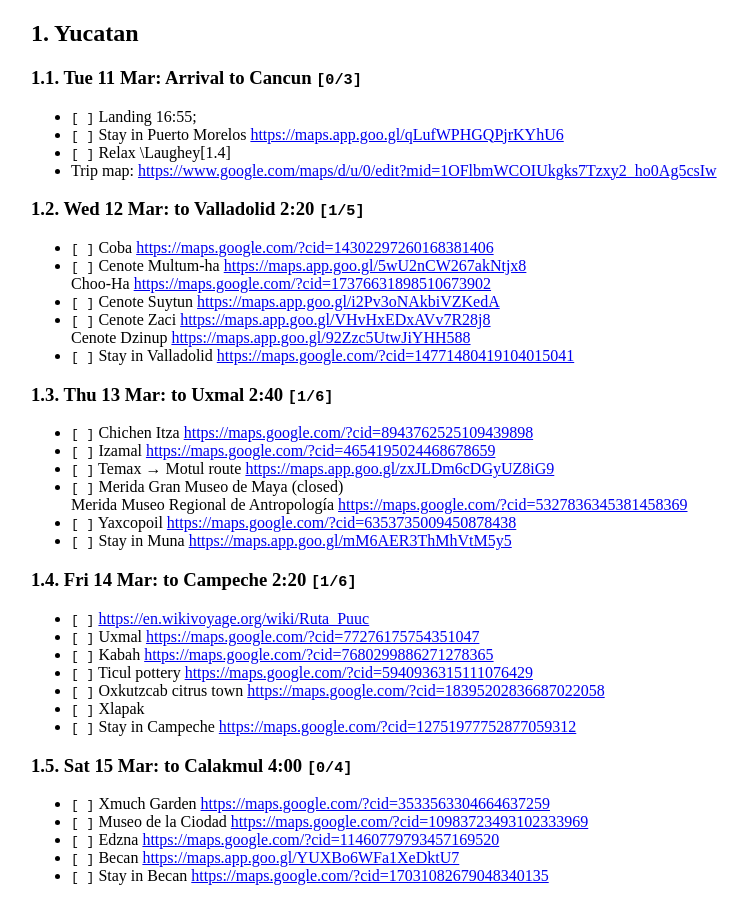
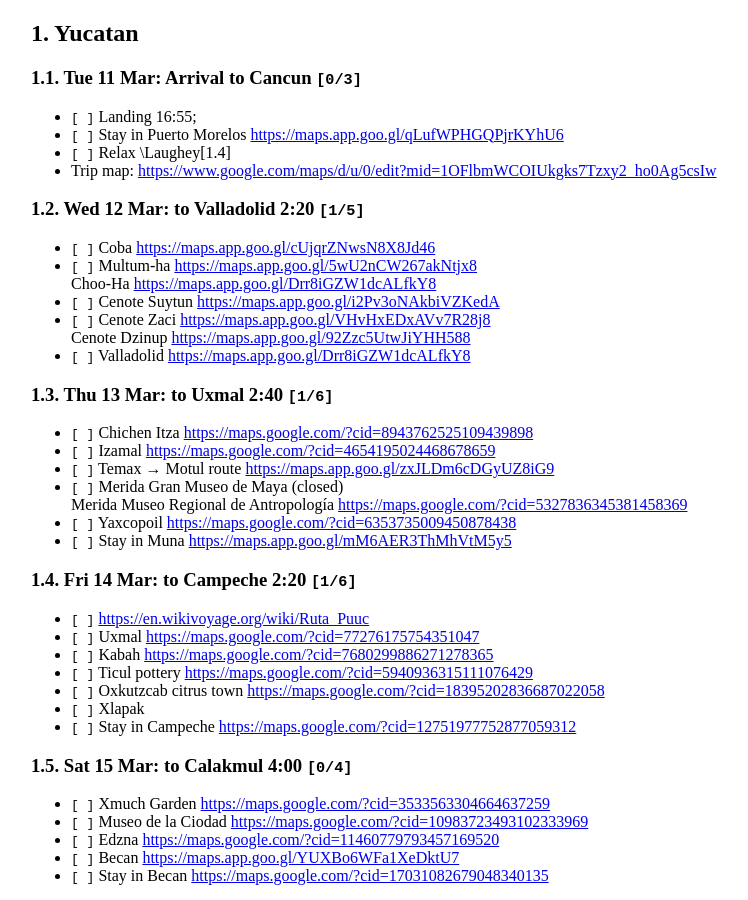
Before and after one commit to ssharoff/ssharoff.github.io, a Jekyll site: the page travel/mexico-plans.html, which Jekyll copies as it is, in a window 1280 px wide and 900 px high. Shown: the whole window, without its empty margins (129-877 px from the left). Built offline with Jekyll 4.4.1, drawn with Linux system fonts in a browser that asks for light colours; some of the changed text lies outside the part shown.

Commit message:
coba and cenotes nearby

```diff
--- a/travel/mexico-plans.html
+++ b/travel/mexico-plans.html
@@ -3,7 +3,7 @@
 "http://www.w3.org/TR/xhtml1/DTD/xhtml1-strict.dtd">
 <html xmlns="http://www.w3.org/1999/xhtml" lang="en" xml:lang="en">
 <head>
-<!-- 2025-02-22 Sat 11:02 -->
+<!-- 2025-02-22 Sat 11:50 -->
 <meta http-equiv="Content-Type" content="text/html;charset=utf-8" />
 <meta name="viewport" content="width=device-width, initial-scale=1" />
 <title>&lrm;</title>
@@ -228,12 +228,12 @@
 <body>
 <div id="content" class="content">
 
-<div id="outline-container-org17baeed" class="outline-2">
-<h2 id="org17baeed"><span class="section-number-2">1.</span> Yucatan</h2>
+<div id="outline-container-org3b4b71b" class="outline-2">
+<h2 id="org3b4b71b"><span class="section-number-2">1.</span> Yucatan</h2>
 <div class="outline-text-2" id="text-1">
 </div>
-<div id="outline-container-org1578411" class="outline-3">
-<h3 id="org1578411"><span class="section-number-3">1.1.</span> Tue 11 Mar: Arrival to Cancun <code>[0/3]</code></h3>
+<div id="outline-container-org094a721" class="outline-3">
+<h3 id="org094a721"><span class="section-number-3">1.1.</span> Tue 11 Mar: Arrival to Cancun <code>[0/3]</code></h3>
 <div class="outline-text-3" id="text-1-1">
 <ul class="org-ul">
 <li class="off"><code>[&#xa0;]</code> Landing 16:55;</li>
@@ -244,23 +244,23 @@
 </div>
 </div>
 
-<div id="outline-container-orgbee09a2" class="outline-3">
-<h3 id="orgbee09a2"><span class="section-number-3">1.2.</span> Wed 12 Mar: to Valladolid 2:20 <code>[1/5]</code></h3>
+<div id="outline-container-org0931a24" class="outline-3">
+<h3 id="org0931a24"><span class="section-number-3">1.2.</span> Wed 12 Mar: to Valladolid 2:20 <code>[1/5]</code></h3>
 <div class="outline-text-3" id="text-1-2">
 <ul class="org-ul">
-<li class="off"><code>[&#xa0;]</code> Coba <a href="https://maps.google.com/?cid=14302297260168381406">https://maps.google.com/?cid=14302297260168381406</a></li>
-<li class="off"><code>[&#xa0;]</code> Cenote Multum-ha <a href="https://maps.app.goo.gl/5wU2nCW267akNtjx8">https://maps.app.goo.gl/5wU2nCW267akNtjx8</a> <br />
-Choo-Ha <a href="https://maps.google.com/?cid=17376631898510673902">https://maps.google.com/?cid=17376631898510673902</a></li>
+<li class="off"><code>[&#xa0;]</code> Coba <a href="https://maps.app.goo.gl/cUjqrZNwsN8X8Jd46">https://maps.app.goo.gl/cUjqrZNwsN8X8Jd46</a></li>
+<li class="off"><code>[&#xa0;]</code> Multum-ha <a href="https://maps.app.goo.gl/5wU2nCW267akNtjx8">https://maps.app.goo.gl/5wU2nCW267akNtjx8</a> <br />
+Choo-Ha <a href="https://maps.app.goo.gl/Drr8iGZW1dcALfkY8">https://maps.app.goo.gl/Drr8iGZW1dcALfkY8</a></li>
 <li class="off"><code>[&#xa0;]</code> Cenote Suytun <a href="https://maps.app.goo.gl/i2Pv3oNAkbiVZKedA">https://maps.app.goo.gl/i2Pv3oNAkbiVZKedA</a></li>
 <li class="off"><code>[&#xa0;]</code> Cenote Zaci <a href="https://maps.app.goo.gl/VHvHxEDxAVv7R28j8">https://maps.app.goo.gl/VHvHxEDxAVv7R28j8</a> <br />
 Cenote Dzinup <a href="https://maps.app.goo.gl/92Zzc5UtwJiYHH588">https://maps.app.goo.gl/92Zzc5UtwJiYHH588</a></li>
-<li class="off"><code>[&#xa0;]</code> Stay in Valladolid <a href="https://maps.google.com/?cid=14771480419104015041">https://maps.google.com/?cid=14771480419104015041</a></li>
+<li class="off"><code>[&#xa0;]</code> Valladolid <a href="https://maps.app.goo.gl/Drr8iGZW1dcALfkY8">https://maps.app.goo.gl/Drr8iGZW1dcALfkY8</a></li>
 </ul>
 </div>
 </div>
 
-<div id="outline-container-org8c9d459" class="outline-3">
-<h3 id="org8c9d459"><span class="section-number-3">1.3.</span> Thu 13 Mar: to Uxmal 2:40 <code>[1/6]</code></h3>
+<div id="outline-container-org666f1e0" class="outline-3">
+<h3 id="org666f1e0"><span class="section-number-3">1.3.</span> Thu 13 Mar: to Uxmal 2:40 <code>[1/6]</code></h3>
 <div class="outline-text-3" id="text-1-3">
 <ul class="org-ul">
 <li class="off"><code>[&#xa0;]</code> Chichen Itza <a href="https://maps.google.com/?cid=8943762525109439898">https://maps.google.com/?cid=8943762525109439898</a></li>
@@ -274,8 +274,8 @@ Merida Museo Regional de Antropología <a href="https://maps.google.com/?cid=532
 </div>
 </div>
 
-<div id="outline-container-org14a6e8f" class="outline-3">
-<h3 id="org14a6e8f"><span class="section-number-3">1.4.</span> Fri 14 Mar: to Campeche 2:20  <code>[1/6]</code></h3>
+<div id="outline-container-org61a084c" class="outline-3">
+<h3 id="org61a084c"><span class="section-number-3">1.4.</span> Fri 14 Mar: to Campeche 2:20  <code>[1/6]</code></h3>
 <div class="outline-text-3" id="text-1-4">
 <ul class="org-ul">
 <li class="off"><code>[&#xa0;]</code> <a href="https://en.wikivoyage.org/wiki/Ruta_Puuc">https://en.wikivoyage.org/wiki/Ruta_Puuc</a></li>
@@ -289,8 +289,8 @@ Merida Museo Regional de Antropología <a href="https://maps.google.com/?cid=532
 </div>
 </div>
 
-<div id="outline-container-org1dd4fb8" class="outline-3">
-<h3 id="org1dd4fb8"><span class="section-number-3">1.5.</span> Sat 15 Mar: to Calakmul 4:00 <code>[0/4]</code></h3>
+<div id="outline-container-org15eab65" class="outline-3">
+<h3 id="org15eab65"><span class="section-number-3">1.5.</span> Sat 15 Mar: to Calakmul 4:00 <code>[0/4]</code></h3>
 <div class="outline-text-3" id="text-1-5">
 <ul class="org-ul">
 <li class="off"><code>[&#xa0;]</code> Xmuch Garden <a href="https://maps.google.com/?cid=3533563304664637259">https://maps.google.com/?cid=3533563304664637259</a></li>
@@ -302,8 +302,8 @@ Merida Museo Regional de Antropología <a href="https://maps.google.com/?cid=532
 </div>
 </div>
 
-<div id="outline-container-orge81a3e6" class="outline-3">
-<h3 id="orge81a3e6"><span class="section-number-3">1.6.</span> Sun 16 Mar:  Calakmul <code>[0/3]</code></h3>
+<div id="outline-container-orgb1fad1d" class="outline-3">
+<h3 id="orgb1fad1d"><span class="section-number-3">1.6.</span> Sun 16 Mar:  Calakmul <code>[0/3]</code></h3>
 <div class="outline-text-3" id="text-1-6">
 <ul class="org-ul">
 <li class="off"><code>[&#xa0;]</code> Calakmul (6:30 to 11:30) at Colhuas exit take the turn off to the site <a href="https://maps.google.com/?cid=6883804212059906013">https://maps.google.com/?cid=6883804212059906013</a></li>
@@ -313,8 +313,8 @@ Merida Museo Regional de Antropología <a href="https://maps.google.com/?cid=532
 </div>
 </div>
 
-<div id="outline-container-orgdebc89c" class="outline-3">
-<h3 id="orgdebc89c"><span class="section-number-3">1.7.</span> Mon 17 Mar: to Mahahual 3:50 <code>[0/2]</code></h3>
+<div id="outline-container-org3b72d87" class="outline-3">
+<h3 id="org3b72d87"><span class="section-number-3">1.7.</span> Mon 17 Mar: to Mahahual 3:50 <code>[0/2]</code></h3>
 <div class="outline-text-3" id="text-1-7">
 <ul class="org-ul">
 <li class="off"><code>[&#xa0;]</code> Kohunlich <a href="https://maps.google.com/?cid=8572165254962446644">https://maps.google.com/?cid=8572165254962446644</a> or <br />
@@ -326,8 +326,8 @@ Dzibanché <a href="https://maps.google.com/?cid=576071547476253571">https://map
 </div>
 </div>
 
-<div id="outline-container-orgbb20825" class="outline-3">
-<h3 id="orgbb20825"><span class="section-number-3">1.8.</span> Tue 18 Mar: Mahahual <code>[0/2]</code></h3>
+<div id="outline-container-orgc95e0e0" class="outline-3">
+<h3 id="orgc95e0e0"><span class="section-number-3">1.8.</span> Tue 18 Mar: Mahahual <code>[0/2]</code></h3>
 <div class="outline-text-3" id="text-1-8">
 <ul class="org-ul">
 <li class="off"><code>[&#xa0;]</code> Snorkelling</li>
@@ -336,8 +336,8 @@ Dzibanché <a href="https://maps.google.com/?cid=576071547476253571">https://map
 </div>
 </div>
 
-<div id="outline-container-orgaba6198" class="outline-3">
-<h3 id="orgaba6198"><span class="section-number-3">1.9.</span> Wed 19 Mar: Mahahual <code>[0/2]</code></h3>
+<div id="outline-container-orga80dd12" class="outline-3">
+<h3 id="orga80dd12"><span class="section-number-3">1.9.</span> Wed 19 Mar: Mahahual <code>[0/2]</code></h3>
 <div class="outline-text-3" id="text-1-9">
 <ul class="org-ul">
 <li class="off"><code>[&#xa0;]</code> Sian Ka'an Biosphere Reserve</li>
@@ -346,8 +346,8 @@ Dzibanché <a href="https://maps.google.com/?cid=576071547476253571">https://map
 </div>
 </div>
 
-<div id="outline-container-orgbdc3e4e" class="outline-3">
-<h3 id="orgbdc3e4e"><span class="section-number-3">1.10.</span> Thu 20 Mar: Mahahual <code>[0/0]</code></h3>
+<div id="outline-container-orgd32301b" class="outline-3">
+<h3 id="orgd32301b"><span class="section-number-3">1.10.</span> Thu 20 Mar: Mahahual <code>[0/0]</code></h3>
 <div class="outline-text-3" id="text-1-10">
 <ul class="org-ul">
 <li class="off"><code>[&#xa0;]</code> Swimming with turtles</li>
@@ -356,12 +356,12 @@ Dzibanché <a href="https://maps.google.com/?cid=576071547476253571">https://map
 </div>
 </div>
 
-<div id="outline-container-org20cdf16" class="outline-2">
-<h2 id="org20cdf16"><span class="section-number-2">2.</span> Mexico city</h2>
+<div id="outline-container-orgb4bc2dd" class="outline-2">
+<h2 id="orgb4bc2dd"><span class="section-number-2">2.</span> Mexico city</h2>
 <div class="outline-text-2" id="text-2">
 </div>
-<div id="outline-container-org638fb4d" class="outline-3">
-<h3 id="org638fb4d"><span class="section-number-3">2.1.</span> Fri 21 Mar: To Cancun airport 4:50 <code>[0/4]</code></h3>
+<div id="outline-container-orgb207c35" class="outline-3">
+<h3 id="orgb207c35"><span class="section-number-3">2.1.</span> Fri 21 Mar: To Cancun airport 4:50 <code>[0/4]</code></h3>
 <div class="outline-text-3" id="text-2-1">
 <ul class="org-ul">
 <li class="off"><code>[&#xa0;]</code> CUN-NLU, 13:50-15:20</li>
@@ -373,8 +373,8 @@ Dzibanché <a href="https://maps.google.com/?cid=576071547476253571">https://map
 </div>
 </div>
 
-<div id="outline-container-org8443c85" class="outline-3">
-<h3 id="org8443c85"><span class="section-number-3">2.2.</span> Sat 22 Mar: Chapultepec, Roma <code>[0/3]</code></h3>
+<div id="outline-container-org4889430" class="outline-3">
+<h3 id="org4889430"><span class="section-number-3">2.2.</span> Sat 22 Mar: Chapultepec, Roma <code>[0/3]</code></h3>
 <div class="outline-text-3" id="text-2-2">
 <ul class="org-ul">
 <li class="off"><code>[&#xa0;]</code> Museo de Anthropologia <a href="https://maps.google.com/?cid=9521483601320789284">https://maps.google.com/?cid=9521483601320789284</a></li>
@@ -385,8 +385,8 @@ Dzibanché <a href="https://maps.google.com/?cid=576071547476253571">https://map
 </div>
 </div>
 
-<div id="outline-container-org84683da" class="outline-3">
-<h3 id="org84683da"><span class="section-number-3">2.3.</span> Sun 23 Mar: Del Carmen <code>[0/3]</code></h3>
+<div id="outline-container-org9f64de4" class="outline-3">
+<h3 id="org9f64de4"><span class="section-number-3">2.3.</span> Sun 23 Mar: Del Carmen <code>[0/3]</code></h3>
 <div class="outline-text-3" id="text-2-3">
 <ul class="org-ul">
 <li class="off"><code>[&#xa0;]</code> Frida Kahlo <a href="https://maps.google.com/?cid=7062107075614930081">https://maps.google.com/?cid=7062107075614930081</a></li>
@@ -398,8 +398,8 @@ Dzibanché <a href="https://maps.google.com/?cid=576071547476253571">https://map
 </div>
 </div>
 
-<div id="outline-container-org50040cb" class="outline-3">
-<h3 id="org50040cb"><span class="section-number-3">2.4.</span> Mon 24 Mar:  <code>[0/4]</code></h3>
+<div id="outline-container-org0f81854" class="outline-3">
+<h3 id="org0f81854"><span class="section-number-3">2.4.</span> Mon 24 Mar:  <code>[0/4]</code></h3>
 <div class="outline-text-3" id="text-2-4">
 <ul class="org-ul">
 <li class="off"><code>[&#xa0;]</code> Zona Arquelógica Tlatelolco (Tlatelolco Archaeological Site) (entrance is on Lázaro Cárdenas) <a href="https://maps.google.com/?cid=1701952053221864427">https://maps.google.com/?cid=1701952053221864427</a></li>
@@ -412,15 +412,15 @@ Dzibanché <a href="https://maps.google.com/?cid=576071547476253571">https://map
 </div>
 </div>
 
-<div id="outline-container-org1983023" class="outline-3">
-<h3 id="org1983023"><span class="section-number-3">2.5.</span> Tue 25 Mar: <code>[0/3]</code></h3>
+<div id="outline-container-orgf3f5561" class="outline-3">
+<h3 id="orgf3f5561"><span class="section-number-3">2.5.</span> Tue 25 Mar: <code>[0/3]</code></h3>
 <div class="outline-text-3" id="text-2-5">
 <ul class="org-ul">
 <li class="off"><code>[&#xa0;]</code> Teotihuacán (del Norte, P. 8) <a href="https://maps.app.goo.gl/GKCyEQY65MUCFmJi6">https://maps.app.goo.gl/GKCyEQY65MUCFmJi6</a></li>
 </ul>
 </div>
 <ol class="org-ol">
-<li><a id="orga610e38"></a>Future day away<br />
+<li><a id="org7f80e6b"></a>Future day away<br />
 <div class="outline-text-4" id="text-2-5-1">
 <ul class="org-ul">
 <li class="off"><code>[&#xa0;]</code> Puebla: Cacaxtla or Cholula</li>
@@ -432,8 +432,8 @@ Dzibanché <a href="https://maps.google.com/?cid=576071547476253571">https://map
 </ol>
 </div>
 
-<div id="outline-container-org16f9d94" class="outline-3">
-<h3 id="org16f9d94"><span class="section-number-3">2.6.</span> Wed 26 Mar: Flight to Cancun <code>[0/3]</code></h3>
+<div id="outline-container-org3502490" class="outline-3">
+<h3 id="org3502490"><span class="section-number-3">2.6.</span> Wed 26 Mar: Flight to Cancun <code>[0/3]</code></h3>
 <div class="outline-text-3" id="text-2-6">
 <ul class="org-ul">
 <li class="off"><code>[&#xa0;]</code> MEX-CUN, 09:55-13:30</li>
@@ -444,12 +444,12 @@ Dzibanché <a href="https://maps.google.com/?cid=576071547476253571">https://map
 </div>
 </div>
 
-<div id="outline-container-org7006199" class="outline-2">
-<h2 id="org7006199"><span class="section-number-2">3.</span> Maya</h2>
+<div id="outline-container-org4d49b7f" class="outline-2">
+<h2 id="org4d49b7f"><span class="section-number-2">3.</span> Maya</h2>
 <div class="outline-text-2" id="text-3">
 </div>
-<div id="outline-container-orga350030" class="outline-3">
-<h3 id="orga350030"><span class="section-number-3">3.1.</span> Maya phrasebook</h3>
+<div id="outline-container-orgc0b3f16" class="outline-3">
+<h3 id="orgc0b3f16"><span class="section-number-3">3.1.</span> Maya phrasebook</h3>
 <div class="outline-text-3" id="text-3-1">
 <dl class="org-dl">
 <dt>Hello</dt><dd>Bix túun; Bix a beel (informal)</dd>
@@ -470,12 +470,12 @@ Dzibanché <a href="https://maps.google.com/?cid=576071547476253571">https://map
 </div>
 </div>
 
-<div id="outline-container-org68a31f2" class="outline-2">
-<h2 id="org68a31f2"><span class="section-number-2">4.</span> Food</h2>
+<div id="outline-container-org327eed1" class="outline-2">
+<h2 id="org327eed1"><span class="section-number-2">4.</span> Food</h2>
 <div class="outline-text-2" id="text-4">
 </div>
-<div id="outline-container-org8636786" class="outline-3">
-<h3 id="org8636786"><span class="section-number-3">4.1.</span> Mexican food <code>[0/9]</code></h3>
+<div id="outline-container-org59afaea" class="outline-3">
+<h3 id="org59afaea"><span class="section-number-3">4.1.</span> Mexican food <code>[0/9]</code></h3>
 <div class="outline-text-3" id="text-4-1">
 <ul class="org-ul">
 <li class="off"><code>[&#xa0;]</code> Asado en Barbacoa &#x2013; cooked in a pit (Cochinita pibil in Yucatan for orange pork or mixiote in Mexico)</li>
@@ -495,7 +495,7 @@ Dzibanché <a href="https://maps.google.com/?cid=576071547476253571">https://map
 </div>
 </div>
 <div id="postamble" class="status">
-<p class="date">Created: 2025-02-22 Sat 11:02</p>
+<p class="date">Created: 2025-02-22 Sat 11:50</p>
 <p class="validation"><a href="https://validator.w3.org/check?uri=referer">Validate</a></p>
 </div>
 </body>
```
Also changed, not shown: travel/mexico-plans.org (+4 -4 lines).
